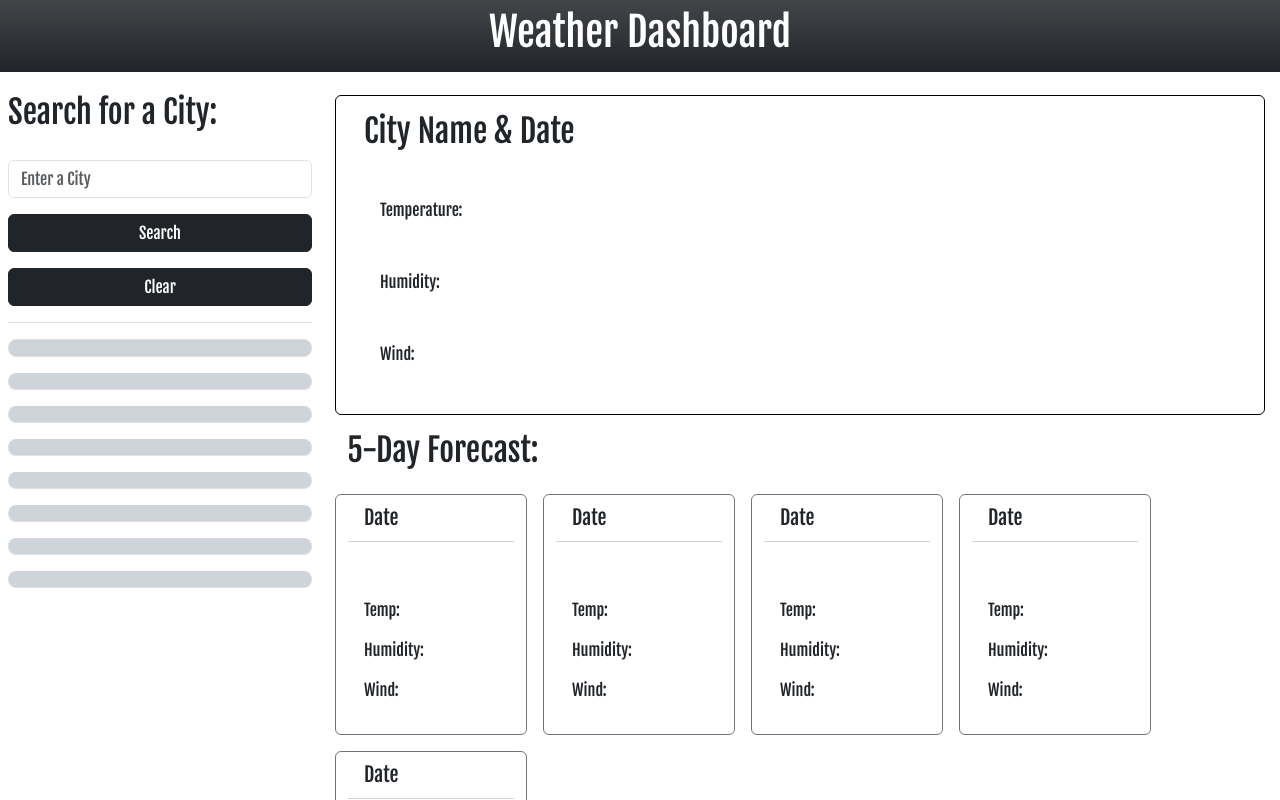
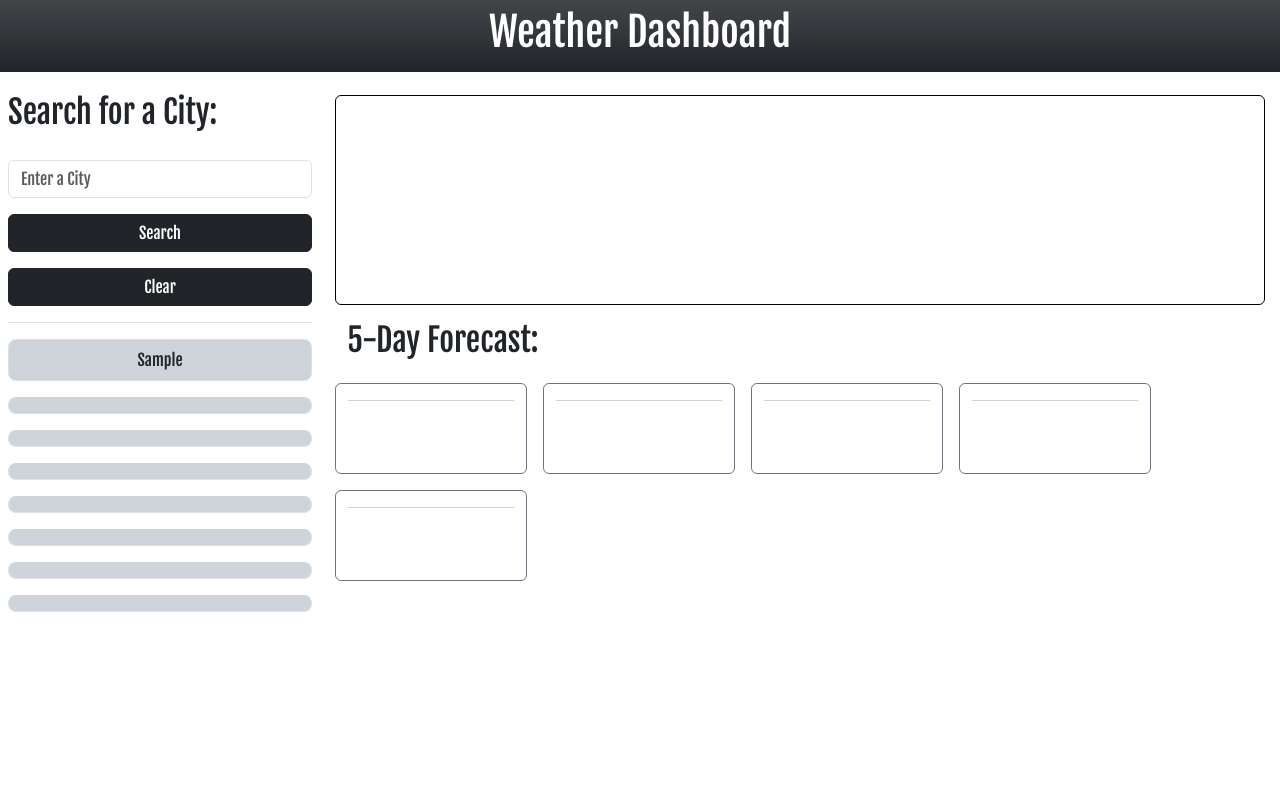
Before and after one commit to Jalzu1007/weather-dashboard, a plain HTML site: page index.html in a window 1280 px wide. Both pictures are taken after typing "Sample" into the empty fields and a click on the button "Search". Shown: the top 800 px of the page. Drawn offline with nearby package versions, Linux system fonts and the light colour scheme; no server answers.

Commit message:
Added clear history to JS

```diff
--- a/assets/css/style.css
+++ b/assets/css/style.css
@@ -6,3 +6,7 @@ main {
     width: 75%;
     padding: 15px;
 }
+
+.list-group-item {
+  cursor: pointer;
+}
--- a/assets/scripts/script.js
+++ b/assets/scripts/script.js
@@ -1,41 +1,51 @@
 $(document).ready(function () {
 
-    // let clearHistory = document.getElementById('clear-history');
-    // clearHistory.onclick = localStorage.clear();
+    //clear history button
+    let clearHistory = document.getElementById('clear-history');
+    clearHistory.onclick = function() {
+    localStorage.clear();
+    clearSearchHistoryUI();
+    };
 
-    // let cityOne = document.getElementById('city-1')
-    // let cityTwo = document.getElementById('city-2')
-    // let cityThree = document.getElementById('city-3')
-    // let cityFour = document.getElementById('city-4')
-    // let cityFive = document.getElementById('city-5')
-    // let citySix = document.getElementById('city-6')
-    // let citySeven = document.getElementById('city-7')
-    // let cityEight = document.getElementById('city-8')
+    function clearSearchHistoryUI() {
+        let cityElements = [cityOne, cityTwo, cityThree, cityFour, cityFive, citySix, citySeven, cityEight];
+        cityElements.forEach((city) => {
+        city.textContent = "";
+        });
 
-    // let history = JSON.parse(localStorage.getItem("history"));
+        // $(".forecast-temp").empty();
+        // $(".forecast-hws").empty();
+        // $(".forecast-ws").empty();
+        // $(".forecast-ones").empty();
+        // $(".forecast-twos").empty();
+        // $(".forecast-threes").empty();
+        // $(".forecast-fours").empty();
+        // $(".forecast-fives").empty();
 
+      }
 
-    // if (history === null) {
-    //     console.log("first route")
-    //     cityOne.textContent = JSON.parse(localStorage.getItem("history"))[0];
-    //     cityTwo.textContent = JSON.parse(localStorage.getItem("history"))[1];
-    //     cityThree.textContent = JSON.parse(localStorage.getItem("history"))[2];
-    //     cityFour.textContent = JSON.parse(localStorage.getItem("history"))[3];
-    //     cityFive.textContent = JSON.parse(localStorage.getItem("history"))[4];
-    //     citySix.textContent = JSON.parse(localStorage.getItem("history"))[5];
-    //     citySeven.textContent = JSON.parse(localStorage.getItem("history"))[6];
-    //     cityEight.textContent = JSON.parse(localStorage.getItem("history"))[7];
+    //declaring variables and looping the local storage to the UI
+    let cityOne = document.getElementById('city-1')
+    let cityTwo = document.getElementById('city-2')
+    let cityThree = document.getElementById('city-3')
+    let cityFour = document.getElementById('city-4')
+    let cityFive = document.getElementById('city-5')
+    let citySix = document.getElementById('city-6')
+    let citySeven = document.getElementById('city-7')
+    let cityEight = document.getElementById('city-8')
 
-    // } else {
-    //     console.log("second route")
-    // }
+    let history = JSON.parse(localStorage.getItem("history"));
 
-    // for (let i = 0; i < history.length; i++) {
-    //     const element = history[i];
-    //    console.log(element);
-    // }
-
-
+    if (history !== null && history !== undefined) {
+        if (history.length > 0) cityOne.textContent = history[0];
+        if (history.length > 1) cityTwo.textContent = history[1];
+        if (history.length > 2) cityThree.textContent = history[2];
+        if (history.length > 3) cityFour.textContent = history[3];
+        if (history.length > 4) cityFive.textContent = history[4];
+        if (history.length > 5) citySix.textContent = history[5];
+        if (history.length > 6) citySeven.textContent = history[6];
+        if (history.length > 7) cityEight.textContent = history[7];
+    }
 
    //function to save the user input as a search value
    $("#search-button").on("click", function(){
@@ -52,13 +62,23 @@ $(document).ready(function () {
         let searchHistory = JSON.parse(localStorage.getItem("history")) || [];
         searchHistory.push(searchValue);
         localStorage.setItem("history", JSON.stringify(searchHistory));
+
+        // update the city elements on the UI
+        let cityElements = [cityOne, cityTwo, cityThree, cityFour, cityFive, citySix, citySeven, cityEight];
+        for (let i = 0; i < searchHistory.length && i < cityElements.length; i++) {
+        cityElements[i].textContent = searchHistory[i];
+        }
     }
 
     //APIkey from openweatherAPI
     let APIkey ="9f1a5aabe8598c1da8fae3c2f589e48d"
 
-    // cityOne.onclick = searchWeather(JSON.parse(localStorage.getItem("history"))[0]);
-
+    for (let i = 0; i < history.length; i++) {
+        let city = document.getElementById(`city-${i+1}`);
+        city.onclick = function() {
+          searchWeather(history[i]);
+        };
+      }
 
     //fetch call with the user input
     function searchWeather(searchValue) {
@@ -80,9 +100,9 @@ $(document).ready(function () {
         let longitude = data.coord.lon
 
         //grabbing the values from the data object and assigning them to HTML ids
-        $(".forecast-temp").text("Temperature (F): " + tempF)
-        $(".forecast-hws").text("Humidity: " + data.main.humidity)
-        $(".forecast-ws").text("Wind: " + data.wind.speed)
+        $(".forecast-temp").text("Temperature (F): " + tempF + " °F")
+        $(".forecast-hws").text("Humidity: " + data.main.humidity + "%")
+        $(".forecast-ws").text("Wind: " + data.wind.speed + " MPH")
 
         //second fetch call to get the five day forecast
          fetch(`https://api.openweathermap.org/data/2.5/forecast?lat=${lattitude}&lon=${longitude}&appid=${APIkey}`)
@@ -169,6 +189,7 @@ $(document).ready(function () {
         $(".forecast-ws-four").text("Wind: " + data2.list[32].wind.speed + " MPH");
         $(".forecast-ws-five").text("Wind: " + data2.list[39].wind.speed + " MPH");
         })
+
             .catch(error => {
             console.error('Error:', error);
             });
--- a/index.html
+++ b/index.html
@@ -36,14 +36,14 @@
                 <button class="btn btn-dark" type="button" id="clear-history">Clear</button>
                 <!--Search history of cities-->
                 <ul id="history-list" class="list-group d-grid gap-3 text-center border-top pt-3 rounded-0">
-                    <li id="city-1" class="list-group-item bg-dark-subtle rounded-3" ></li>
-                    <li id="city-2"class="list-group-item bg-dark-subtle rounded-3"></li>
-                    <li id="city-3"class="list-group-item bg-dark-subtle rounded-3"></li>
-                    <li id="city-4"class="list-group-item bg-dark-subtle rounded-3"></li>
-                    <li id="city-5"class="list-group-item bg-dark-subtle rounded-3"></li>
-                    <li id="city-6"class="list-group-item bg-dark-subtle rounded-3"></li>
-                    <li id="city-7"class="list-group-item bg-dark-subtle rounded-3"></li>
-                    <li id="city-8"class="list-group-item bg-dark-subtle rounded-3"></li>
+                    <li id="city-1" class="list-group-item list-group-item-action bg-dark-subtle rounded-3"></li>
+                    <li id="city-2"class="list-group-item list-group-item-action bg-dark-subtle rounded-3"></li>
+                    <li id="city-3"class="list-group-item list-group-item-action bg-dark-subtle rounded-3"></li>
+                    <li id="city-4"class="list-group-item list-group-item-action bg-dark-subtle rounded-3"></li>
+                    <li id="city-5"class="list-group-item list-group-item-action bg-dark-subtle rounded-3"></li>
+                    <li id="city-6"class="list-group-item list-group-item-action bg-dark-subtle rounded-3"></li>
+                    <li id="city-7"class="list-group-item list-group-item-action bg-dark-subtle rounded-3"></li>
+                    <li id="city-8"class="list-group-item list-group-item-action bg-dark-subtle rounded-3"></li>
                 </ul>
             </div>
         </aside>
@@ -53,11 +53,11 @@
             <div class="row">
                 <div class="card border-black">
                     <div class="card-body" id="today">
-                        <h2 class="card-title city-name">City Name & Date</h2>
+                        <h2 class="card-title city-name"></h2>
                             <img id="icon-main" height="auto" width="auto">
-                            <p class="forecast-temp-zero card-body forecast-temp">Temperature:</p>
-                            <p class="card-body forecast-hws">Humidity:</p>
-                            <p class="card-body forecast-ws">Wind:</p>
+                            <p class="forecast-temp-zero card-body forecast-temp"></p>
+                            <p class="card-body forecast-hws"></p>
+                            <p class="card-body forecast-ws"></p>
                      </div>
                 </div>
             </div>
@@ -67,49 +67,49 @@
         </div>
         <div class="row gap-3">
             <div class="card border-secondary" style="max-width: 12rem;">
-                <div class="date-1 card-header bg-transparent fs-5 forecast-ones">Date</div>
+                <div class="date-1 card-header bg-transparent fs-5 forecast-ones"></div>
 
                 <div class="card-body">
                     <p class="text-center"><img id="icon-one" height="auto" width="auto"></p>
-                    <p class="forecast-temp-one">Temp:</p>
-                    <p class="forecast-hum-one">Humidity:</p>
-                    <p class="forecast-ws-one">Wind:</p>
+                    <p class="forecast-temp-one"></p>
+                    <p class="forecast-hum-one"></p>
+                    <p class="forecast-ws-one"></p>
                 </div>
             </div>
             <div class="card border-secondary" style="max-width: 12rem;">
-                <div class="date-2 card-header bg-transparent fs-5 forecast-twos">Date</div>
+                <div class="date-2 card-header bg-transparent fs-5 forecast-twos"></div>
                 <div class="card-body">
                     <p class="text-center"><img id="icon-two" height="auto" width="auto"></p>
-                    <p class="forecast-temp-two">Temp:</p>
-                    <p class="forecast-hum-two">Humidity:</p>
-                    <p class="forecast-ws-two">Wind:</p>
+                    <p class="forecast-temp-two"></p>
+                    <p class="forecast-hum-two"></p>
+                    <p class="forecast-ws-two"></p>
                 </div>
             </div>
             <div class="card border-secondary" style="max-width: 12rem;">
-                <div class="date-3 card-header bg-transparent fs-5 forecast-threes">Date</div>
+                <div class="date-3 card-header bg-transparent fs-5 forecast-threes"></div>
                 <div class="card-body">
                     <p class="text-center"><img id="icon-three" height="auto" width="auto"></p>
-                    <p class="forecast-temp-three">Temp:</p>
-                    <p class="forecast-hum-three">Humidity:</p>
-                    <p class="forecast-ws-three">Wind:</p>
+                    <p class="forecast-temp-three"></p>
+                    <p class="forecast-hum-three"></p>
+                    <p class="forecast-ws-three"></p>
                 </div>
             </div>
             <div class="card border-secondary" style="max-width: 12rem;">
-                <div class="date-4 card-header bg-transparent fs-5 forecast-fours">Date</div>
+                <div class="date-4 card-header bg-transparent fs-5 forecast-fours"></div>
                 <div class="card-body">
                     <p class="text-center"><img id="icon-four" height="auto" width="auto"></p>
-                    <p class="forecast-temp-four">Temp:</p>
-                    <p class="forecast-hum-four">Humidity:</p>
-                    <p class="forecast-ws-four">Wind:</p>
+                    <p class="forecast-temp-four"></p>
+                    <p class="forecast-hum-four"></p>
+                    <p class="forecast-ws-four"></p>
                 </div>
             </div>
             <div class="card border-secondary" style="max-width: 12rem;">
-                <div class="date-5 card-header bg-transparent fs-5 forecast-fives">Date</div>
+                <div class="date-5 card-header bg-transparent fs-5 forecast-fives"></div>
                 <div class="card-body">
                     <p class="text-center"><img id="icon-five" height="auto" width="auto"></p>
-                    <p class="forecast-temp-five">Temp:</p>
-                    <p class="forecast-hum-five">Humidity:</p>
-                    <p class="forecast-ws-five">Wind:</p>
+                    <p class="forecast-temp-five"></p>
+                    <p class="forecast-hum-five"></p>
+                    <p class="forecast-ws-five"></p>
                 </div>
             </div>
         </div>
```
